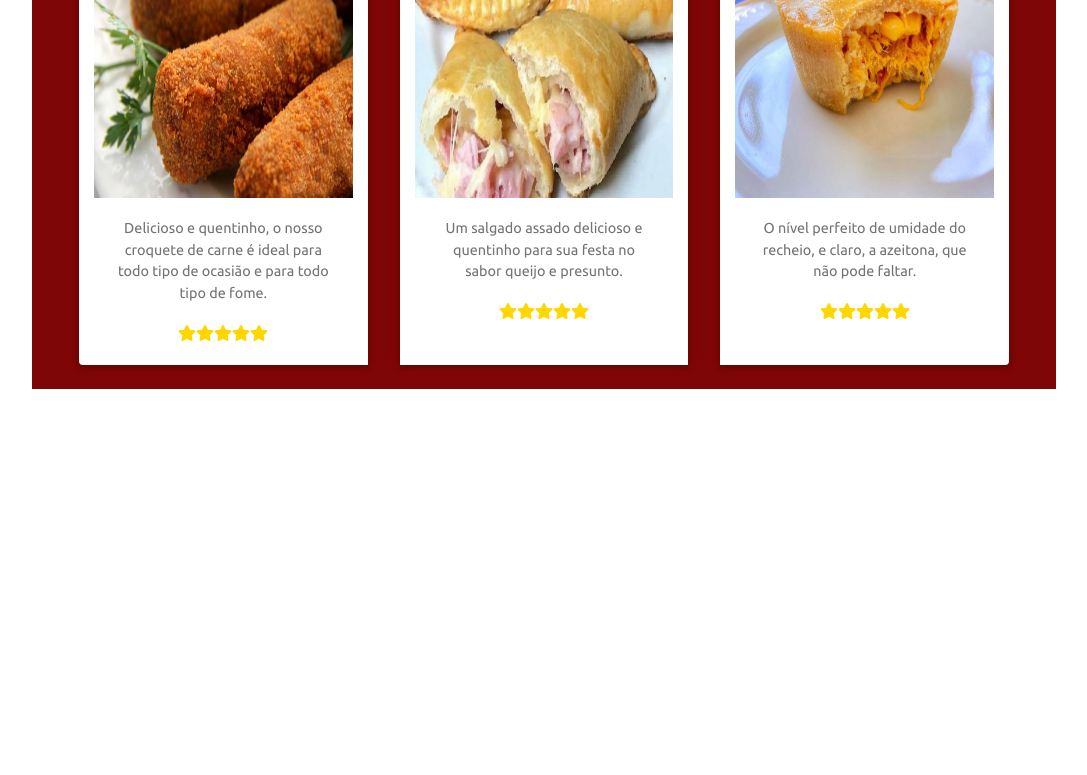
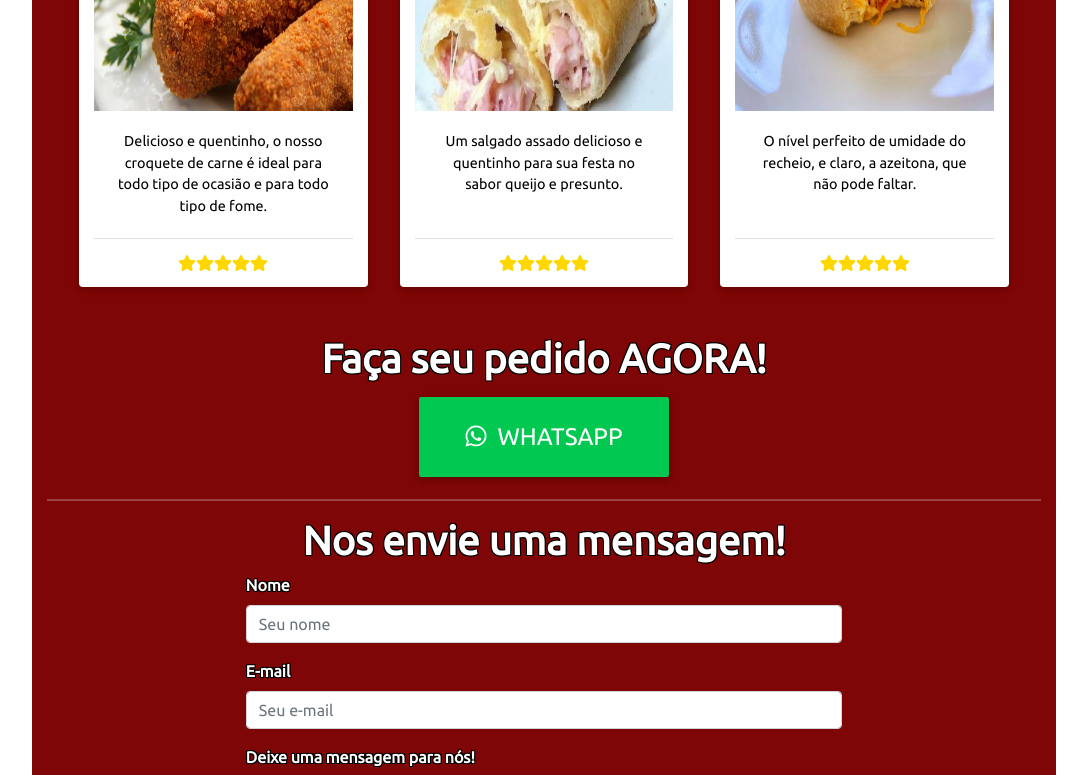
Before and after one commit to Renatoxico/elida-salgados, a React (Create React App) app: page / in a window 1280 px wide. Shown: the part 1980-2755 px from the top of the page, without its empty margins (96-1183 px from the left). Before the commit the page ends 2369 px from the top, so only its background shows below. Built offline with nearby package versions, Linux system fonts and the light colour scheme.

Commit message:
added contact form and made small css adjusments

```diff
--- a/src/App.css
+++ b/src/App.css
@@ -80,8 +80,21 @@ div.App:before {
   content: "";
 }
 
+.btn-submit {
+  background-color: #f6a525;
+}
+
 .card {
   font-family: "ubuntuFont";
+}
+.card-footer {
+  background-color: white;
+  transition: color 0.15s ease-in-out, background-color 0.15s ease-in-out,
+    border-color 0.15s ease-in-out, box-shadow 0.15s ease-in-out;
+}
+
+.card-text {
+  color: #000 !important;
 }
 
 .card-title {
@@ -112,6 +125,7 @@ div.App:before {
   font-size: 6vw !important;
   text-align: center;
   text-shadow: 0.07em 0 white;
+  padding-bottom: min(8vh, 3vw);
 }
 
 .homeLinks > div {
@@ -158,6 +172,25 @@ div.App:before {
   padding-top: 2rem;
 }
 
+.order-btn {
+  font-size: 1.5rem;
+  width: 250px;
+  height: 80px;
+}
+
+.order-btn:hover {
+  background-color: #026e2e !important;
+}
+
+.order-title {
+  font-family: "ubuntuFont";
+  font-size: 2.5rem;
+  font-weight: 800;
+  color: #fff;
+  text-shadow: -1px -1px 0 #000, 1px -1px 0 #000, -1px 1px 0 #000,
+    1px 1px 0 #000;
+}
+
 #ownerImage {
   background: url("./assets/images/marketing_woman_smiling_market_smiling_woman_female_retail_person-826927.jpg");
   min-height: 30vw;
@@ -170,6 +203,22 @@ div.App:before {
   max-width: 100% !important;
   margin: 2rem;
   cursor: pointer;
+  transition: color 0.15s ease-in-out, background-color 0.15s ease-in-out,
+    border-color 0.15s ease-in-out, box-shadow 0.15s ease-in-out;
+}
+
+.product-card:hover {
+  background-color: rgb(255, 12, 12);
+  /* color: rgb(250, 160, 55); */
+  color: white !important;
+}
+
+.product-card:hover .card-footer {
+  background-color: rgb(255, 12, 12);
+}
+
+.product-card:hover .card-text {
+  color: white !important;
 }
 
 span {
@@ -217,7 +266,7 @@ svg {
   .card-img-top {
     /*width: 448px;*/
     width: 100%;
-    height: 336px;
+    height: 300px;
   }
 
   nav {
--- /dev/null
+++ b/src/components/Contact.js
@@ -0,0 +1,67 @@
+import React, { Component } from 'react';
+import { MDBIcon } from 'mdb-react-ui-kit';
+
+export class Contact extends Component {
+    constructor(props) {
+        super(props);
+        this.state = {
+            name: '',
+            email: '',
+            msg: ''
+        };
+
+        this.nameChanged = this.nameChanged.bind(this);
+        this.emailChanged = this.emailChanged.bind(this);
+        this.msgChanged = this.msgChanged.bind(this);
+        this.handleSubmit = this.handleSubmit.bind(this);
+    }
+
+    nameChanged(event) {
+        this.setState({name: event.target.value});
+    }
+
+    emailChanged(event) {
+        this.setState({email: event.target.value});
+    }
+
+    msgChanged(event) {
+        this.setState({msg: event.target.value});
+    }
+
+    handleSubmit(event) {
+        alert('A name was submitted: ' + this.state.name);
+        event.preventDefault();
+    }
+
+  render() {
+    return <div className="contact">
+        <br />
+        <div className="container">
+            <h3 className="order-title">Faça seu pedido AGORA!</h3>
+            <button className="btn btn-success order-btn">
+                <MDBIcon style={{ color: 'white' }} fab icon="whatsapp" />
+                &nbsp;&nbsp;WhatsApp</button>
+            <br />
+            <hr style={{ color: 'white' }} />
+            <h3 className="order-title">Nos envie uma mensagem!</h3>
+            <form onSubmit={this.handleSubmit}>
+                <div className="form-group">
+                    <label htmlFor="name-text">Nome</label>
+                    <input type="text" onChange={this.nameChanged} className="form-control" placeholder="Seu nome " id="name-text" />
+                </div>
+                <div className="form-group ">
+                    <label htmlFor="email-text">E-mail</label>
+                    <input type="text"  onChange={this.emailChanged} className="form-control" placeholder="Seu e-mail" id="email-text" />
+                </div>
+                <div className="form-group ">
+                    <label htmlFor="contact-message">Deixe uma mensagem para nós!</label>
+                    <textarea className="form-control" onChange={this.msgChanged} name="contact-message" id="contact-message" cols="30" rows="3"></textarea>
+                </div>
+                <button className="btn btn-submit" type="submit">Enviar</button>
+            </form>
+        </div>
+    </div>;
+  }
+}
+
+export default Contact;
--- a/src/components/Home.js
+++ b/src/components/Home.js
@@ -2,6 +2,7 @@ import React, { Component } from 'react';
 import { MDBJumbotron, MDBContainer, MDBRow, MDBCol, MDBCardTitle } from 'mdbreact';
 import About from './About';
 import ProductCard from './Product-card';
+import Contact from './Contact';
 import coxinha from '../assets/images/a2d776612246d598c744792a62711a11_XL.jpg'
 import enroladinho from '../assets/images/unnamed.jpg';
 import pastelFrango from '../assets/images/pastel-frango-com-catupiry.jpg';
@@ -29,10 +30,9 @@ export default class Home extends Component {
                                     </MDBCardTitle>
                                 </div>
                                 <div className="description">
-                                    <MDBCardTitle className="h1-responsive jumbo-text  font-bold">
-                                        <MDBCardTitle className="highlights">AMOR <div className="andSymbol">&</div></MDBCardTitle>
-                                        <MDBCardTitle className="highlights">CARINHO </MDBCardTitle>
-                                    </MDBCardTitle>
+                                        <MDBCardTitle className="highlights h1-responsive">AMOR
+                                             <div className="andSymbol"> & </div>  <br />
+                                        CARINHO </MDBCardTitle>
                                 </div>
                                 {/* <MDBBtn outline color="white" className="mb-5"><MDBIcon icon="clone" className="mr-2"></MDBIcon> View project</MDBBtn> */}
                             </MDBCol>
@@ -123,6 +123,7 @@ export default class Home extends Component {
                     </div>
                 </div>
                 <br />
+                <Contact/>
             </>
         )
     }
--- a/src/components/Product-card.js
+++ b/src/components/Product-card.js
@@ -4,11 +4,13 @@ import {FontAwesomeIcon} from "@fortawesome/react-fontawesome";
 
 const ProductCard = ({productName, img, descr, price}) => {
   return (
-    <div className="card product-card col-4 col-sm-6">
+    <div className="card product-card col-4 col-sm-6 rounded">
             <h5 className="card-title">{productName}</h5>
         <img src={img} alt="" className="card-img-top"/>
         <div className="card-body">
             <p className="card-text">{descr}</p>
+        </div>
+        <div className="card-footer">
             <div className="container">
                 <FontAwesomeIcon icon={faStar}/>
                 <FontAwesomeIcon icon={faStar}/>
--- a/src/index.css
+++ b/src/index.css
@@ -9,9 +9,23 @@ body {
   background-color: white;
 }
 
-code {
-  font-family: source-code-pro, Menlo, Monaco, Consolas, "Courier New",
-    monospace;
+.contact {
+  position: relative;
+  font-family: "ubuntuFont";
+  font-weight: 800;
+  text-shadow: -1px -1px 0 #000, 1px -1px 0 #000, -1px 1px 0 #000,
+    1px 1px 0 #000;
+}
+
+form {
+  text-align: left;
+  margin-left: 20%;
+  margin-right: 20%;
+}
+
+label,
+.btn {
+  color: #fff;
 }
 
 @font-face {
```
